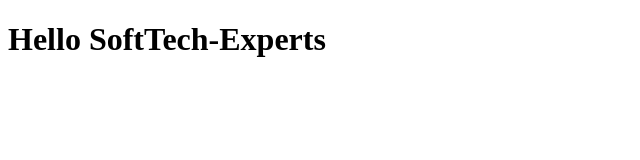
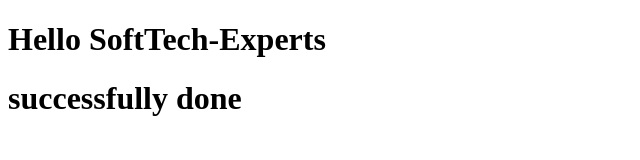
Before and after one commit to SoftTech-Experts/Bootcamp2020, a plain HTML site: page index.html in a window 1280 px wide. Shown: the whole page, without its empty margins (0-640 px from the left). Drawn offline with Linux system fonts and the light colour scheme.

Commit message:
updated index.html

```diff
--- a/index.html
+++ b/index.html
@@ -7,5 +7,6 @@
 </head>
 <body>
     <h1> Hello SoftTech-Experts </h1>
+    <h1>successfully done</h1>
 </body>
 </html>
```
